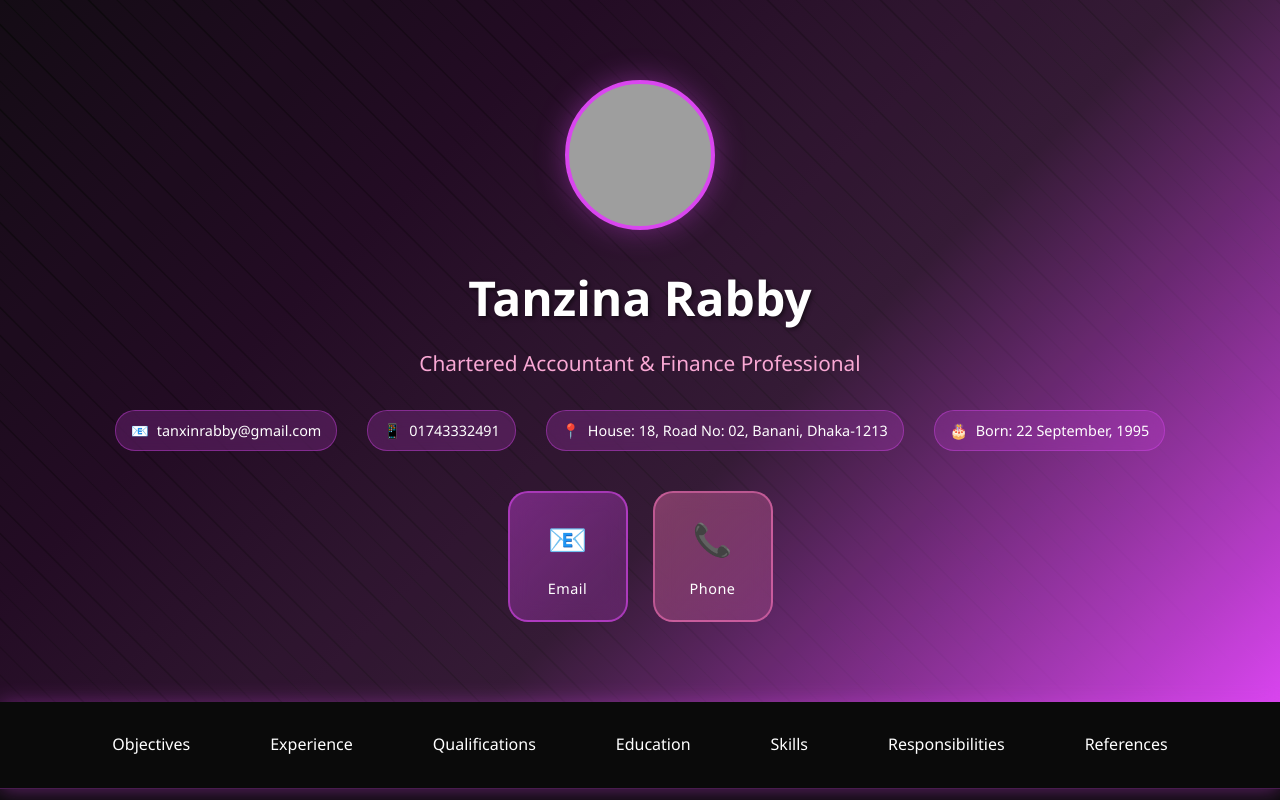
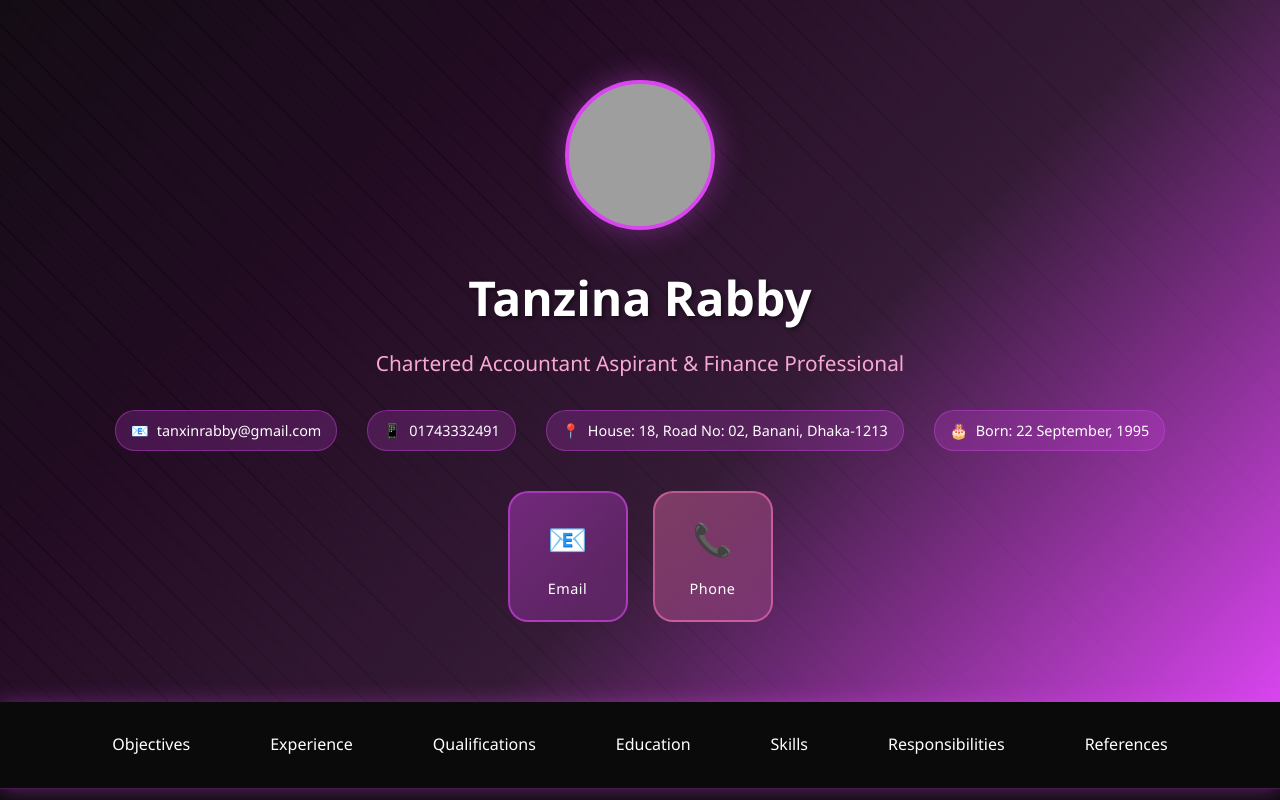
Before and after one commit to SadiAshraf1234/Rabby_Portfolio, a plain HTML site: page index.html in a window 1280 px wide. Shown: the top 800 px of the page. Drawn offline with Linux system fonts and the light colour scheme; grey boxes are pictures that could not be loaded.

Commit message:
Update index.html

```diff
--- a/index.html
+++ b/index.html
@@ -624,7 +624,7 @@
             <div class="profile-section">
                 <div class="profile-image"></div>
                 <h1>Tanzina Rabby</h1>
-                <p class="subtitle">Chartered Accountant & Finance Professional</p>
+                <p class="subtitle">Chartered Accountant Aspirant & Finance Professional</p>
                 <div class="contact-info">
                     <div class="contact-item">
                         <span>📧</span>
```
